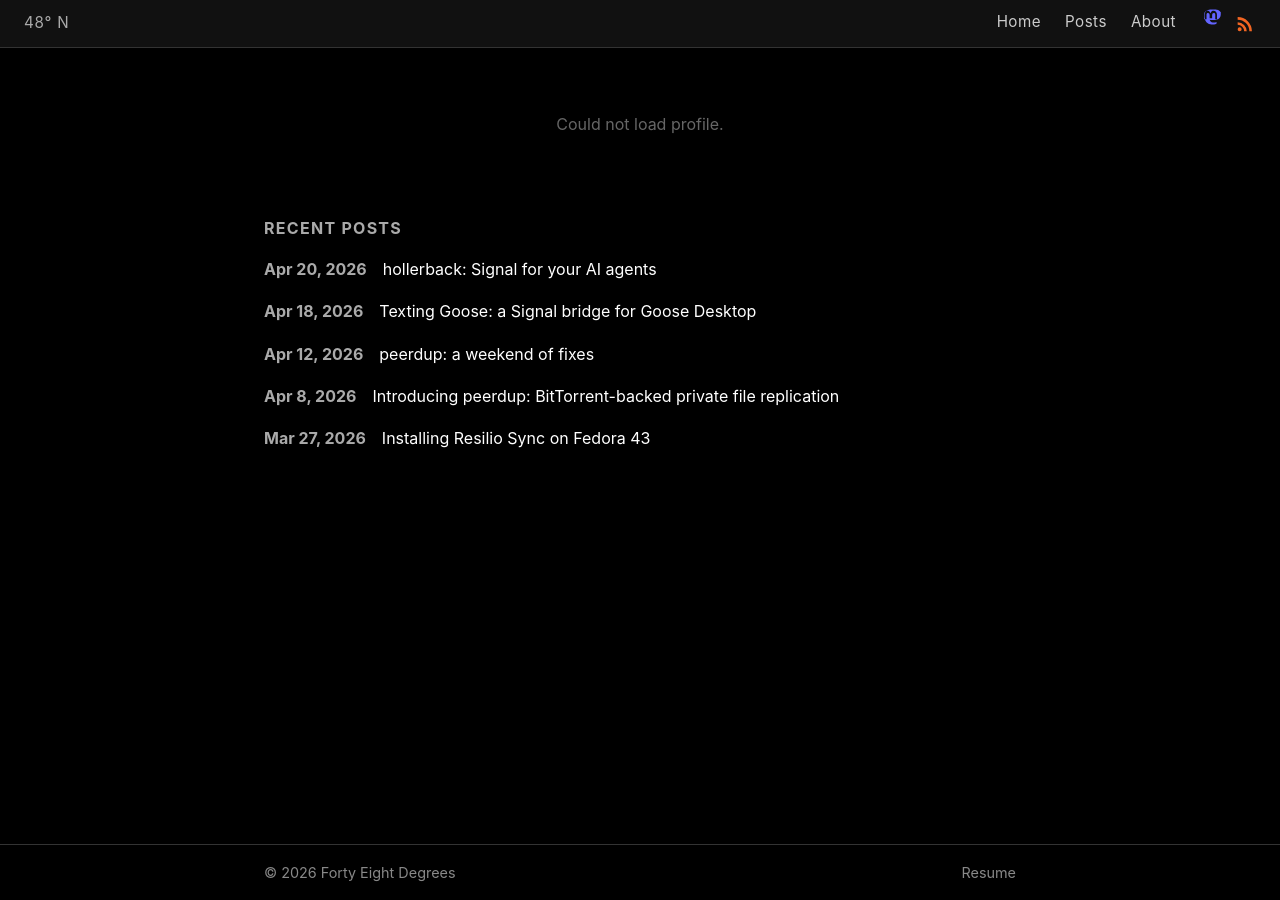
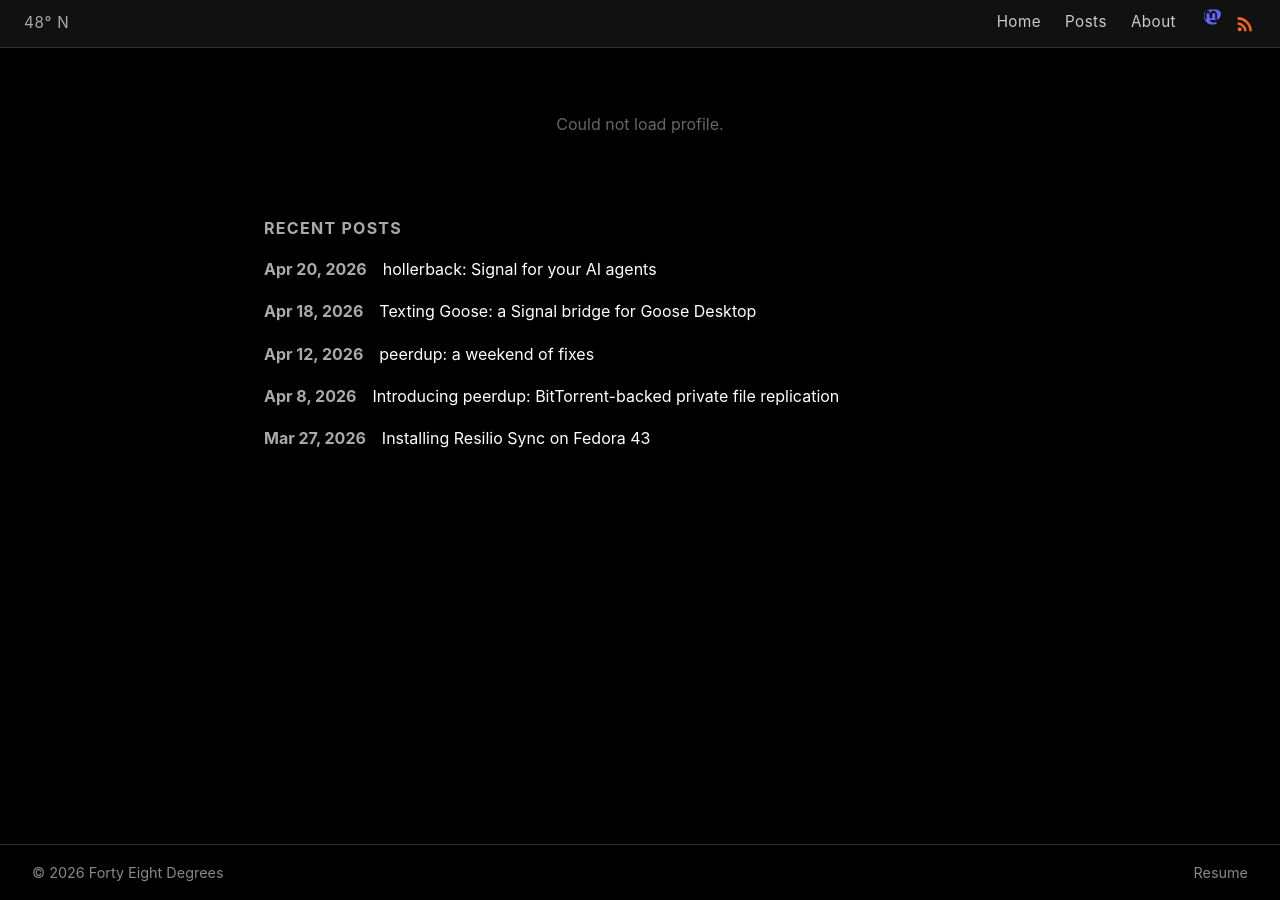
Before and after one commit to theronconrey/theronconrey.github.io, a Jekyll site: the page built from index.md, in a window 1280 px wide. Built offline with Jekyll 4.4.1, drawn with Linux system fonts in a browser that asks for light colours.

Commit message:
fix footer: full-width layout so copyright and resume hit true edges

```diff
--- a/assets/css/style.scss
+++ b/assets/css/style.scss
@@ -353,7 +353,8 @@ img {
   color: #888;
 
   .wrapper {
-    padding: 0 1.5rem;
+    max-width: none;
+    padding: 0 2rem;
   }
 }
 
```
